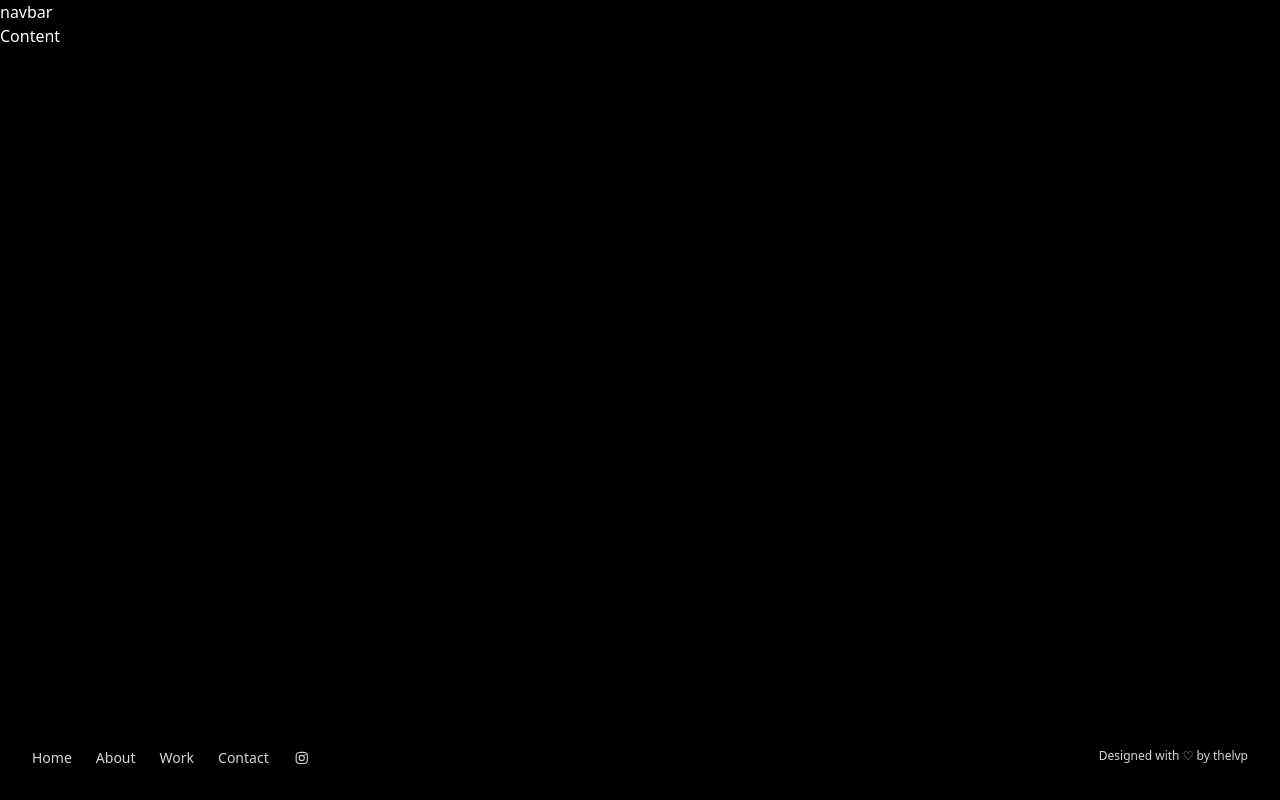
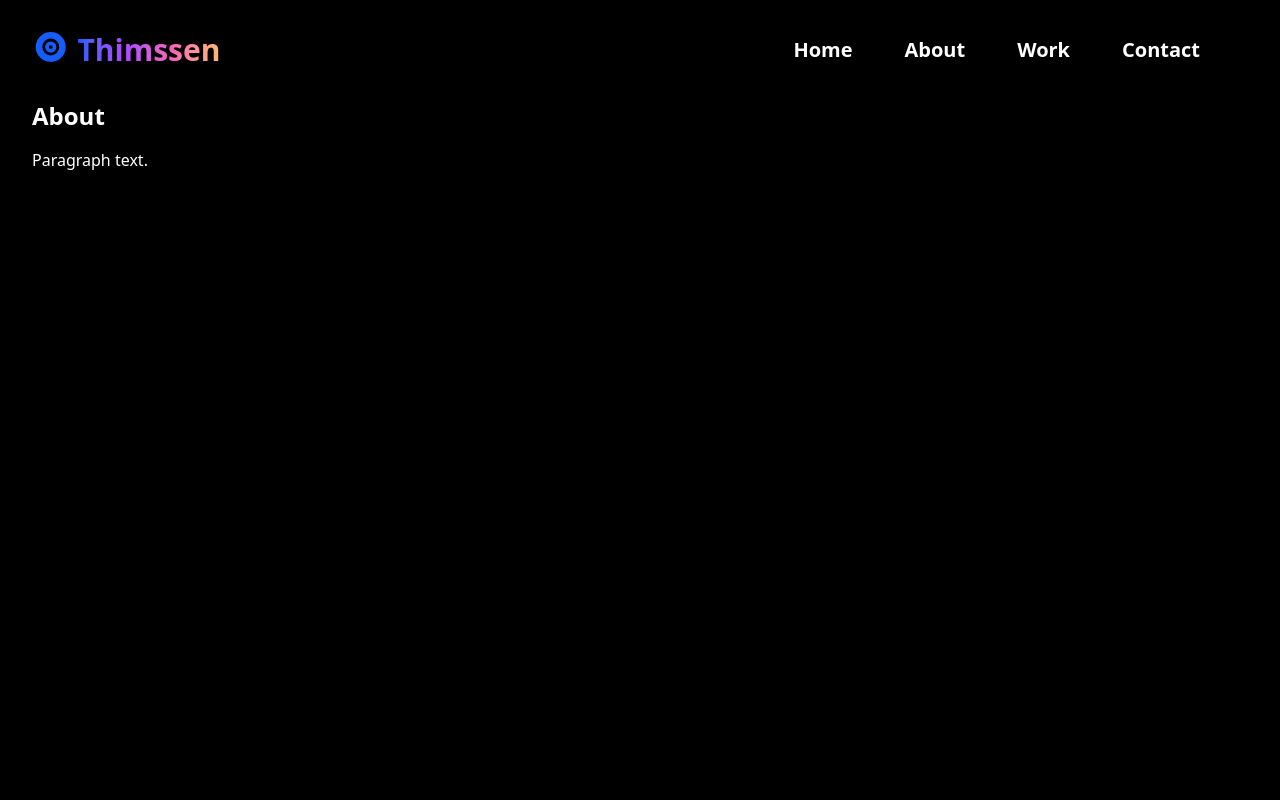
Before and after one commit to thelvp/thimssen, a React (Vite) app: page /about in a window 1280 px wide. Shown: the top 800 px of the page. Built offline with nearby package versions, Linux system fonts and the light colour scheme; the HTML template or start-up script is replaced by a standard one.

Commit message:
add react router, update styling, add icon header

```diff
--- a/eslint.config.js
+++ b/eslint.config.js
@@ -24,5 +24,6 @@ export default defineConfig([
         tsconfigRootDir: import.meta.dirname,
       },
     },
+    'unused-imports/no-unused-imports-ts': 'on',
   },
 ]);
--- a/package.json
+++ b/package.json
@@ -20,6 +20,7 @@
     "@tailwindcss/vite": "^4.1.16",
     "react": "^19.1.1",
     "react-dom": "^19.1.1",
+    "react-router": "^7.9.5",
     "tailwindcss": "^4.1.16"
   },
   "devDependencies": {
--- a/src/App.tsx
+++ b/src/App.tsx
@@ -1,12 +1,25 @@
-import { Footer } from './components/Footer';
-import { Navbar } from './components/Navbar';
+import { BrowserRouter, Route, Routes } from 'react-router';
+import { About } from './pages/About';
+import { ErrorPage } from './pages/Errorpage';
+import { Home } from './pages/Home';
+import { Work } from './pages/Work';
+import { Contact } from './pages/Contact';
+import { Layout } from './components/Layout';
 
 function App() {
   return (
     <div className="flex h-screen flex-col">
-      <Navbar />
-      <h1 className="h-dvh">Content</h1>
-      <Footer />
+      <BrowserRouter>
+        <Routes>
+          <Route path="/" element={<Layout />}>
+            <Route path="/" element={<Home />} />
+            <Route path="/about" element={<About />} />
+            <Route path="/work" element={<Work />} />
+            <Route path="/contact" element={<Contact />} />
+            <Route path="*" element={<ErrorPage />} />
+          </Route>
+        </Routes>
+      </BrowserRouter>
     </div>
   );
 }
--- /dev/null
+++ b/src/components/ContentLayout.tsx
@@ -0,0 +1,5 @@
+import type { PropsWithChildren } from 'react';
+
+export const ContentLayout = ({ children }: PropsWithChildren<{}>) => {
+  return <div className="h-screen">{children}</div>;
+};
--- a/src/components/Footer.tsx
+++ b/src/components/Footer.tsx
@@ -1,31 +1,42 @@
 import { faInstagram } from '@fortawesome/free-brands-svg-icons';
 import { FontAwesomeIcon } from '@fortawesome/react-fontawesome';
+import { Link } from 'react-router';
 
 export const Footer = () => {
   const baseLinkClasses = 'me-4 md:me-6';
 
   return (
-    <footer className="left-0 z-20 flex w-full justify-between p-8 text-gray-300">
+    <>
+      <footer className="left-0 z-20 flex w-full justify-between py-8 text-gray-300">
         <ul className="mt-3 flex flex-wrap items-center text-sm sm:mt-0">
           <li>
-          <a href="/" className={`${baseLinkClasses} hover:text-blue-500`}>
+            <Link to="/" className={`${baseLinkClasses} hover:text-blue-500`}>
               Home
-          </a>
+            </Link>
           </li>
           <li>
-          <a href="#" className={`${baseLinkClasses} hover:text-purple-500`}>
+            <Link
+              to="/about"
+              className={`${baseLinkClasses} hover:text-purple-500`}
+            >
               About
-          </a>
+            </Link>
           </li>
           <li>
-          <a href="#" className={`${baseLinkClasses} hover:text-pink-500`}>
+            <Link
+              to="/work"
+              className={`${baseLinkClasses} hover:text-pink-500`}
+            >
               Work
-          </a>
+            </Link>
           </li>
           <li>
-          <a href="#" className={`${baseLinkClasses} hover:text-orange-500`}>
+            <Link
+              to="/contact"
+              className={`${baseLinkClasses} hover:text-orange-500`}
+            >
               Contact
-          </a>
+            </Link>
           </li>
           <li>
             <a
@@ -46,5 +57,6 @@ export const Footer = () => {
           </a>
         </p>
       </footer>
+    </>
   );
 };
--- /dev/null
+++ b/src/components/Layout.tsx
@@ -0,0 +1,16 @@
+import { Outlet } from 'react-router';
+import { Navbar } from './Navbar';
+import { Footer } from './Footer';
+import { ContentLayout } from './ContentLayout';
+
+export function Layout() {
+  return (
+    <main className={`px-8`}>
+      <Navbar />
+      <ContentLayout>
+        <Outlet />
+      </ContentLayout>
+      <Footer />
+    </main>
+  );
+}
--- a/src/components/Navbar.tsx
+++ b/src/components/Navbar.tsx
@@ -1,7 +1,40 @@
+import { faRecordVinyl } from '@fortawesome/free-solid-svg-icons/faRecordVinyl';
+import { FontAwesomeIcon } from '@fortawesome/react-fontawesome';
+import { Link } from 'react-router';
+
 export const Navbar = () => {
+  const linkStyle = 'hover:underline';
+
   return (
-    <>
-      <p>navbar</p>
-    </>
+    <div className="flex w-full items-center justify-between py-8">
+      <span className="flex text-3xl font-bold">
+        <FontAwesomeIcon icon={faRecordVinyl} className="pr-2 text-blue-600" />
+        <h1 className="bg-[linear-gradient(to_right,var(--color-blue-600),var(--color-purple-500),var(--color-pink-400),var(--color-orange-300))] bg-clip-text text-transparent">
+          Thimssen
+        </h1>
+      </span>
+      <ul className="gap-13 mt-3 flex flex-wrap items-center pr-12 text-xl font-bold sm:mt-0">
+        <li>
+          <Link to="/" className={`${linkStyle} hover:text-blue-500`}>
+            Home
+          </Link>
+        </li>
+        <li>
+          <Link to="/about" className={`${linkStyle} hover:text-purple-500`}>
+            About
+          </Link>
+        </li>
+        <li>
+          <Link to="/work" className={`${linkStyle} hover:text-pink-500`}>
+            Work
+          </Link>
+        </li>
+        <li>
+          <Link to="/contact" className={`${linkStyle} hover:text-orange-500`}>
+            Contact
+          </Link>
+        </li>
+      </ul>
+    </div>
   );
 };
--- /dev/null
+++ b/src/pages/About.tsx
@@ -0,0 +1,8 @@
+export function About() {
+  return (
+    <div>
+      <h1 className="text-2xl font-semibold">About</h1>
+      <p className="mt-4">Paragraph text.</p>
+    </div>
+  );
+}
--- /dev/null
+++ b/src/pages/Contact.tsx
@@ -0,0 +1,8 @@
+export function Contact() {
+  return (
+    <>
+      <h1 className="text-2xl font-semibold">Contact</h1>
+      <p className="mt-4">Paragraph text.</p>
+    </>
+  );
+}
--- /dev/null
+++ b/src/pages/Errorpage.tsx
@@ -0,0 +1,8 @@
+export function ErrorPage() {
+  return (
+    <>
+      <h1 className="text-2xl font-semibold">404</h1>
+      <p className="mt-4">Page not found</p>
+    </>
+  );
+}
--- /dev/null
+++ b/src/pages/Home.tsx
@@ -0,0 +1,8 @@
+export function Home() {
+  return (
+    <div>
+      <h1 className="text-2xl font-semibold">Home</h1>
+      <p className="mt-4">Paragraph text.</p>
+    </div>
+  );
+}
--- /dev/null
+++ b/src/pages/Work.tsx
@@ -0,0 +1,8 @@
+export function Work() {
+  return (
+    <>
+      <h1 className="text-2xl font-semibold">Work</h1>
+      <p className="mt-4">Paragraph text.</p>
+    </>
+  );
+}
```
Also changed, not shown: 1 other file (tests, documents, lock files or other folders). Lines whose indentation alone changed are shown as unchanged.
